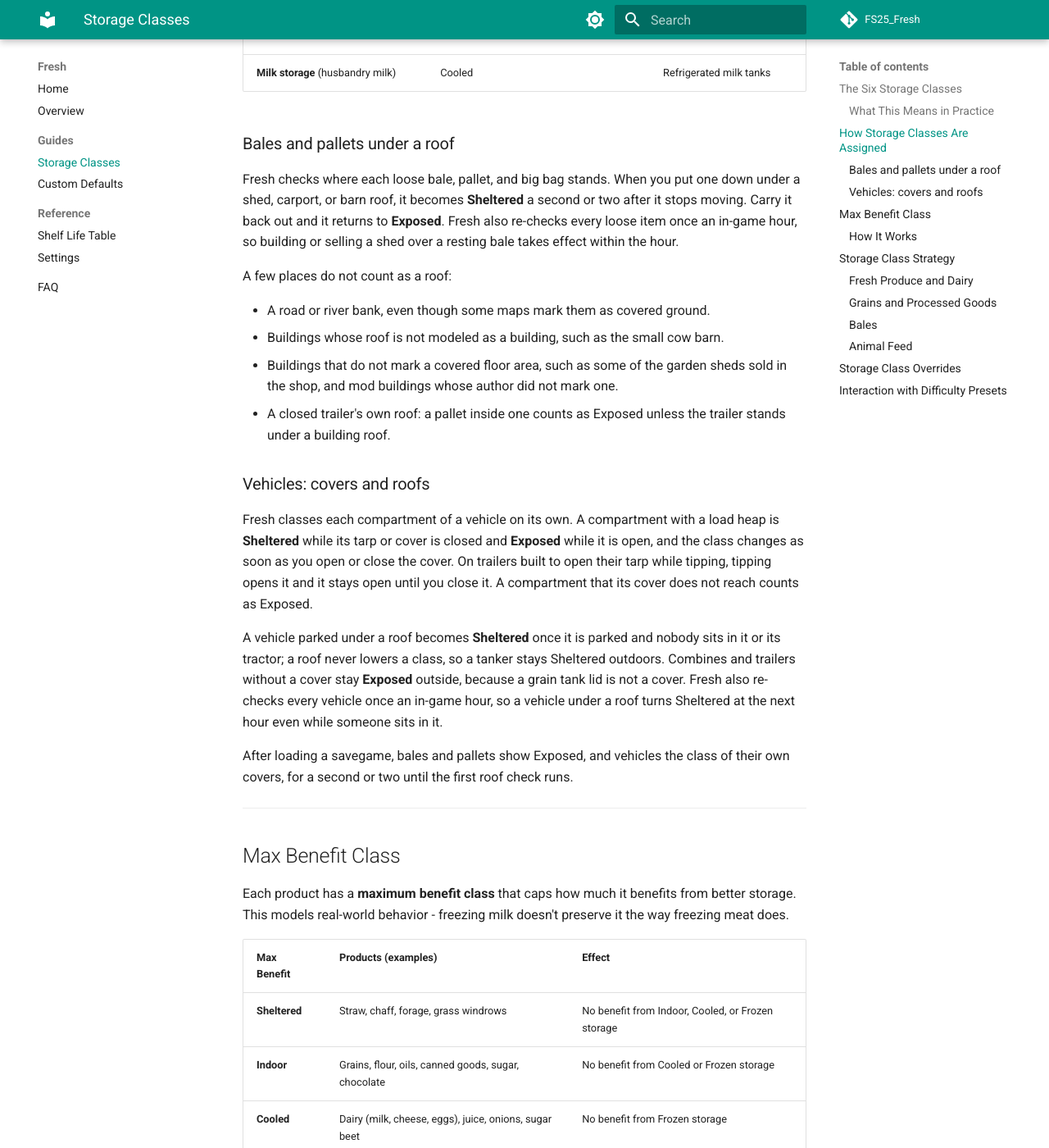
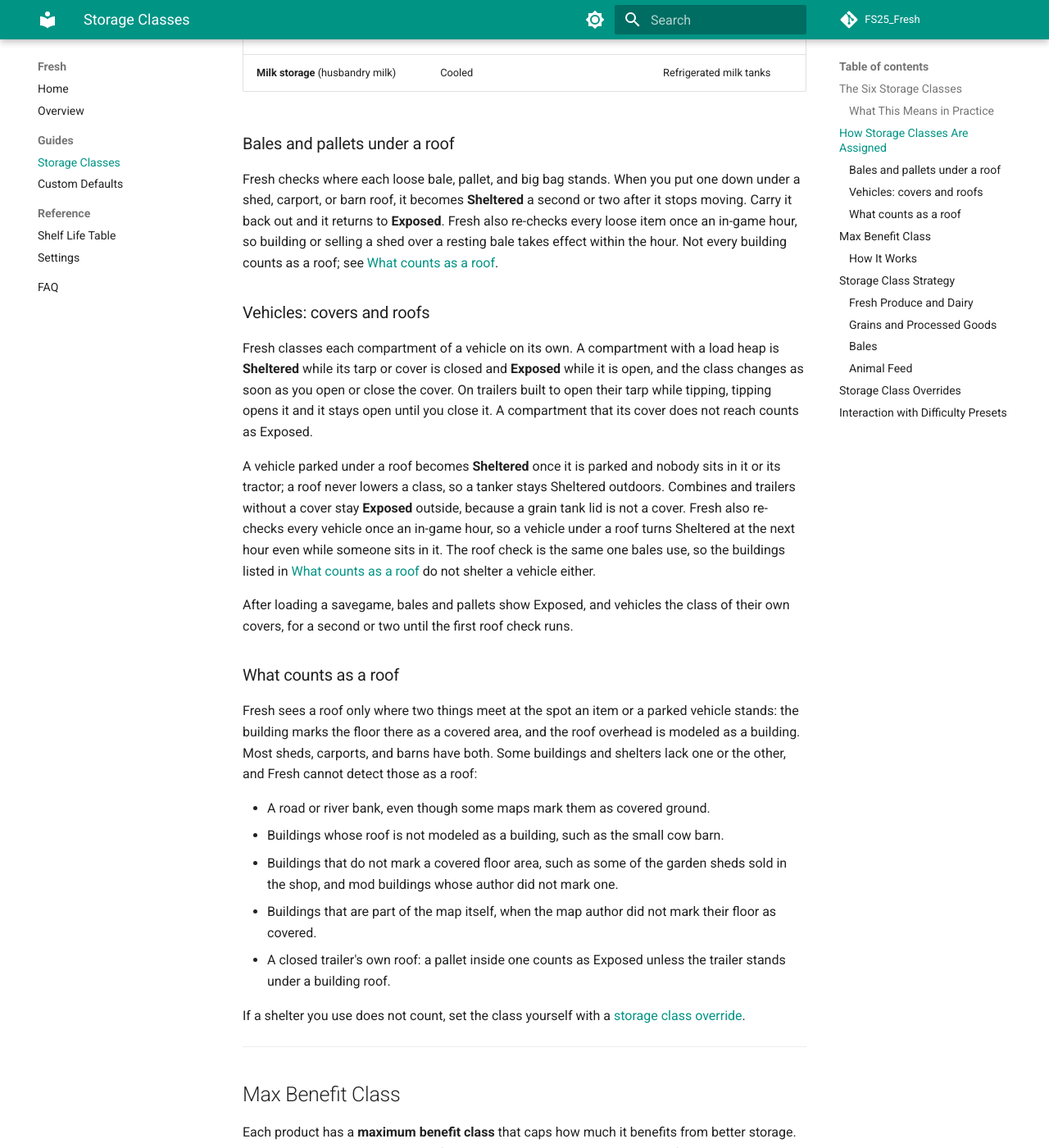
Before and after one commit to rittermod/FS25_Fresh, an MkDocs documentation site: the page built from docs/user-guide/guide-storage-classes.md, in a window 1280 px wide and 1400 px high, scrolled down 2123 px. Shown: the whole window at 82% size. Built offline with MkDocs 1.6.1 and Material for MkDocs 9.7.7, drawn with Linux system fonts in a browser that asks for light colours; comment, search, counter and statistics services are not loaded.

Commit message:
docs: explain which buildings count as a roof

```diff
--- a/docs/user-guide/guide-storage-classes.md
+++ b/docs/user-guide/guide-storage-classes.md
@@ -56,22 +56,27 @@ Fresh automatically detects the storage class based on the container type and, f
 
 ### Bales and pallets under a roof
 
-Fresh checks where each loose bale, pallet, and big bag stands. When you put one down under a shed, carport, or barn roof, it becomes **Sheltered** a second or two after it stops moving. Carry it back out and it returns to **Exposed**. Fresh also re-checks every loose item once an in-game hour, so building or selling a shed over a resting bale takes effect within the hour.
-
-A few places do not count as a roof:
-
-- A road or river bank, even though some maps mark them as covered ground.
-- Buildings whose roof is not modeled as a building, such as the small cow barn.
-- Buildings that do not mark a covered floor area, such as some of the garden sheds sold in the shop, and mod buildings whose author did not mark one.
-- A closed trailer's own roof: a pallet inside one counts as Exposed unless the trailer stands under a building roof.
+Fresh checks where each loose bale, pallet, and big bag stands. When you put one down under a shed, carport, or barn roof, it becomes **Sheltered** a second or two after it stops moving. Carry it back out and it returns to **Exposed**. Fresh also re-checks every loose item once an in-game hour, so building or selling a shed over a resting bale takes effect within the hour. Not every building counts as a roof; see [What counts as a roof](#what-counts-as-a-roof).
 
 ### Vehicles: covers and roofs
 
 Fresh classes each compartment of a vehicle on its own. A compartment with a load heap is **Sheltered** while its tarp or cover is closed and **Exposed** while it is open, and the class changes as soon as you open or close the cover. On trailers built to open their tarp while tipping, tipping opens it and it stays open until you close it. A compartment that its cover does not reach counts as Exposed.
 
-A vehicle parked under a roof becomes **Sheltered** once it is parked and nobody sits in it or its tractor; a roof never lowers a class, so a tanker stays Sheltered outdoors. Combines and trailers without a cover stay **Exposed** outside, because a grain tank lid is not a cover. Fresh also re-checks every vehicle once an in-game hour, so a vehicle under a roof turns Sheltered at the next hour even while someone sits in it.
+A vehicle parked under a roof becomes **Sheltered** once it is parked and nobody sits in it or its tractor; a roof never lowers a class, so a tanker stays Sheltered outdoors. Combines and trailers without a cover stay **Exposed** outside, because a grain tank lid is not a cover. Fresh also re-checks every vehicle once an in-game hour, so a vehicle under a roof turns Sheltered at the next hour even while someone sits in it. The roof check is the same one bales use, so the buildings listed in [What counts as a roof](#what-counts-as-a-roof) do not shelter a vehicle either.
 
 After loading a savegame, bales and pallets show Exposed, and vehicles the class of their own covers, for a second or two until the first roof check runs.
+
+### What counts as a roof
+
+Fresh sees a roof only where two things meet at the spot an item or a parked vehicle stands: the building marks the floor there as a covered area, and the roof overhead is modeled as a building. Most sheds, carports, and barns have both. Some buildings and shelters lack one or the other, and Fresh cannot detect those as a roof:
+
+- A road or river bank, even though some maps mark them as covered ground.
+- Buildings whose roof is not modeled as a building, such as the small cow barn.
+- Buildings that do not mark a covered floor area, such as some of the garden sheds sold in the shop, and mod buildings whose author did not mark one.
+- Buildings that are part of the map itself, when the map author did not mark their floor as covered.
+- A closed trailer's own roof: a pallet inside one counts as Exposed unless the trailer stands under a building roof.
+
+If a shelter you use does not count, set the class yourself with a [storage class override](#storage-class-overrides).
 
 ---
 
```
Also changed, not shown: docs/user-guide/faq.md (+2 -0 lines).
